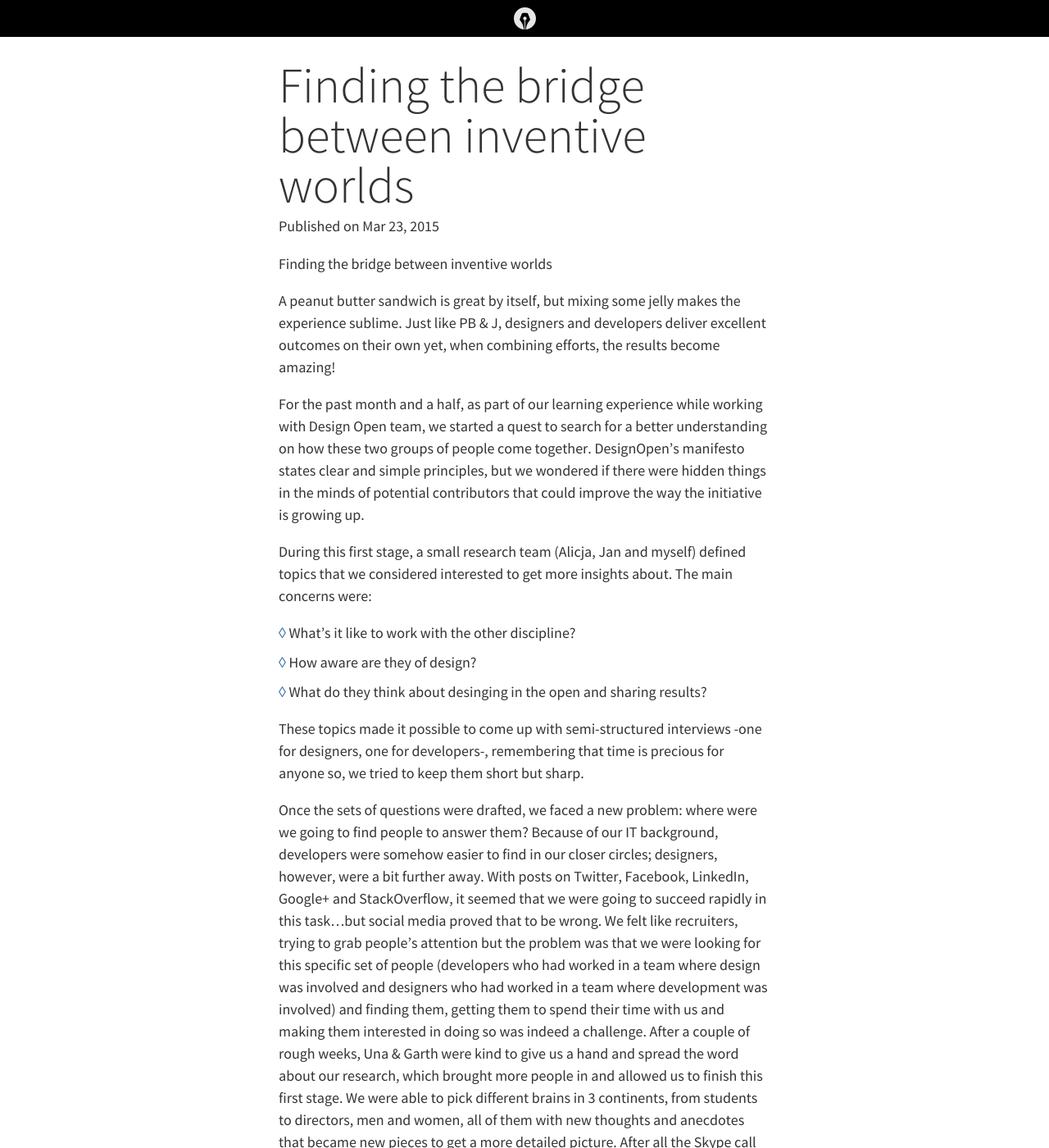
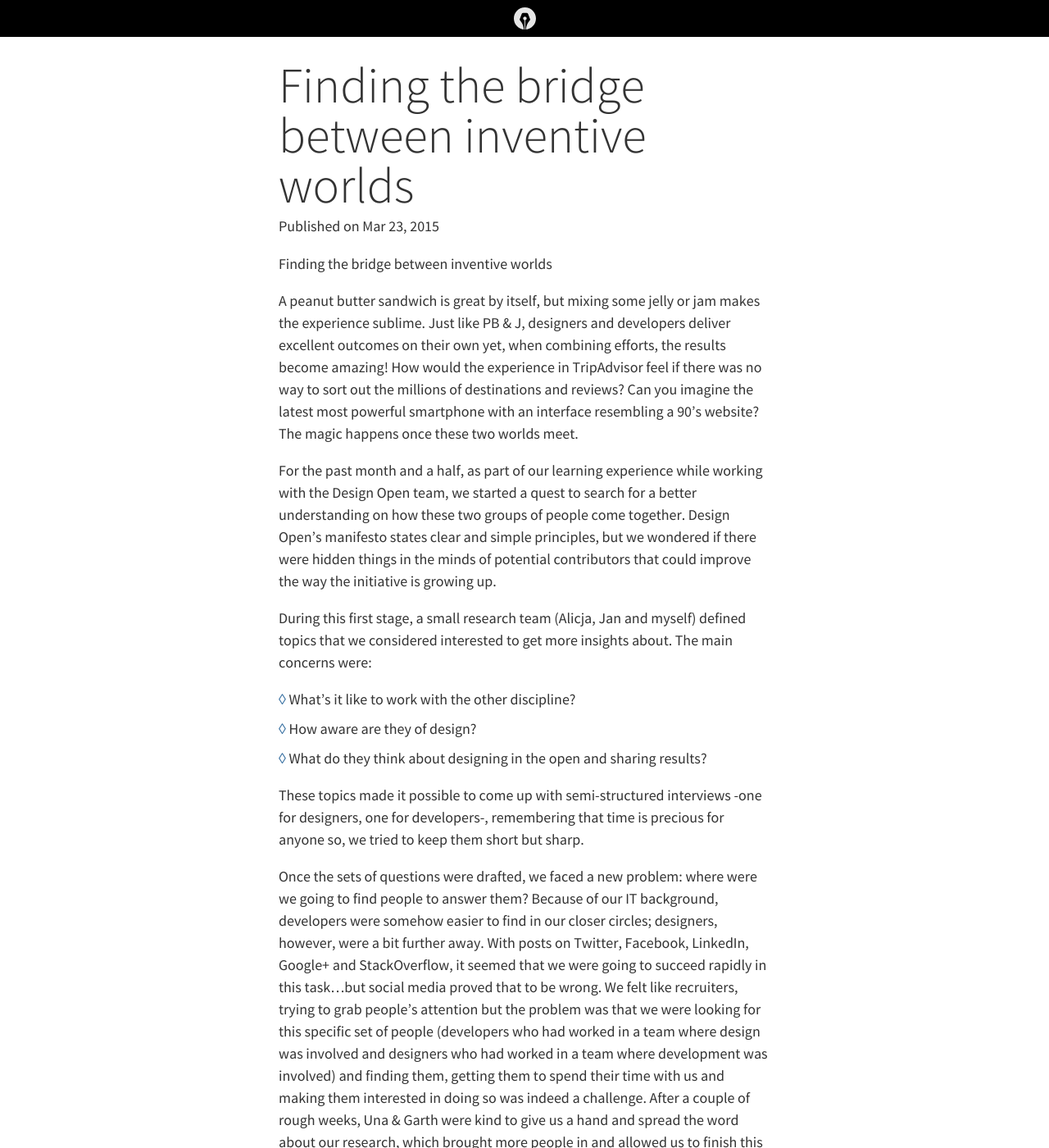
Before and after one commit to DesignOpen/designopen.github.io, a Jekyll site: the page built from articles/_posts/2015-03-23-research.md, in a window 1280 px wide and 1400 px high. Shown: the whole window at 82% size. Built offline with Jekyll 4.4.1, drawn with Linux system fonts in a browser that asks for light colours; comment, search, counter and statistics services are not loaded; some of the changed text lies outside the part shown.

Commit message:
Adding examples in the first paragraph and fixing couple of typos

```diff
--- a/articles/_posts/2015-03-23-research.md
+++ b/articles/_posts/2015-03-23-research.md
@@ -11,15 +11,15 @@ excerpt:
 
 Finding the bridge between inventive worlds
 
-A peanut butter sandwich is great by itself, but mixing some jelly makes the experience sublime. Just like PB & J, designers and developers deliver excellent outcomes on their own yet, when combining efforts, the results become amazing!
+A peanut butter sandwich is great by itself, but mixing some jelly or jam makes the experience sublime. Just like PB & J, designers and developers deliver excellent outcomes on their own yet, when combining efforts, the results become amazing! How would the experience in TripAdvisor feel if there was no way to sort out the millions of destinations and reviews? Can you imagine the latest most powerful smartphone with an interface resembling a 90's website? The magic happens once these two worlds meet.
 
-For the past month and a half, as part of our learning experience while working with Design Open team, we started a quest to search for a better understanding on how these two groups of people come together. DesignOpen's manifesto states clear and simple principles, but we wondered if there were  hidden things in the minds of potential contributors that could improve the way the initiative is growing up.
+For the past month and a half, as part of our learning experience while working with the Design Open team, we started a quest to search for a better understanding on how these two groups of people come together. Design Open's manifesto states clear and simple principles, but we wondered if there were hidden things in the minds of potential contributors that could improve the way the initiative is growing up.
 
 During this first stage, a small research team (Alicja, Jan and myself) defined topics that we considered interested to get more insights about. The main concerns were:
 
 * What's it like to work with the other discipline?
 * How aware are they of design?
-* What do they think about desinging in the open and sharing results?
+* What do they think about designing in the open and sharing results?
 
 These topics made it possible to come up with semi-structured interviews -one for designers, one for developers-, remembering that time is precious for anyone so, we tried to keep them short but sharp.
 
```
Also changed, not shown: other parts of articles/_posts/2015-03-23-research.md (+2 -2 lines).
